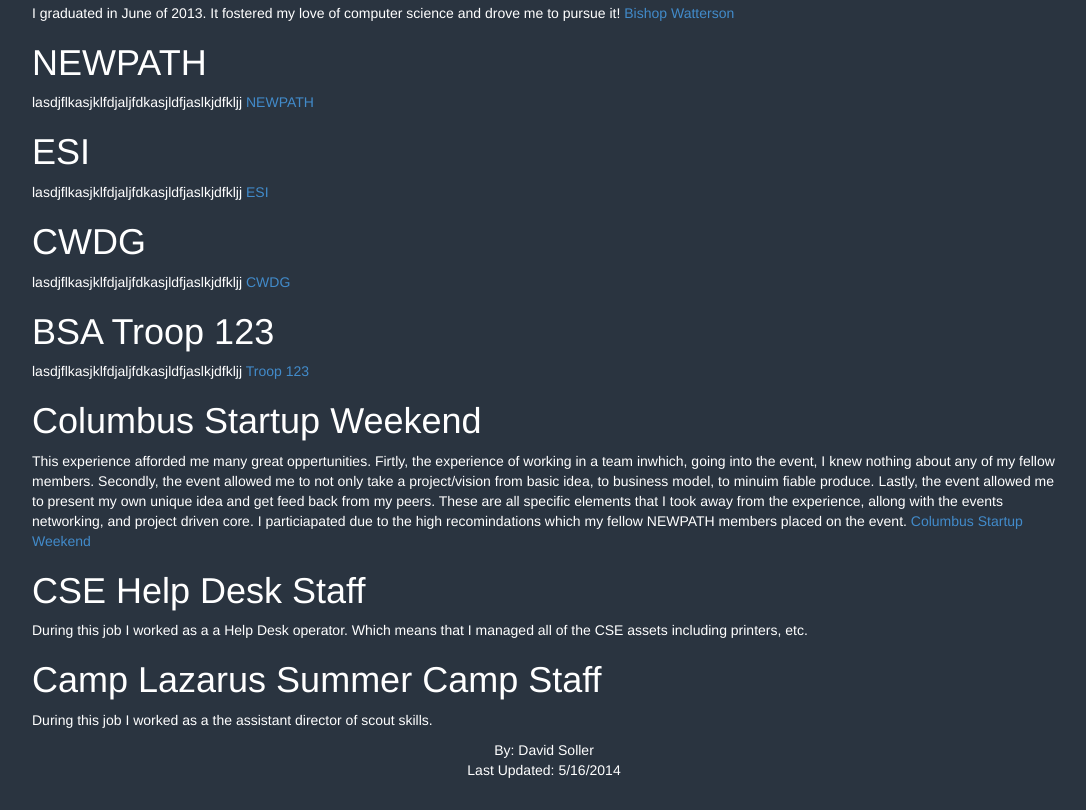
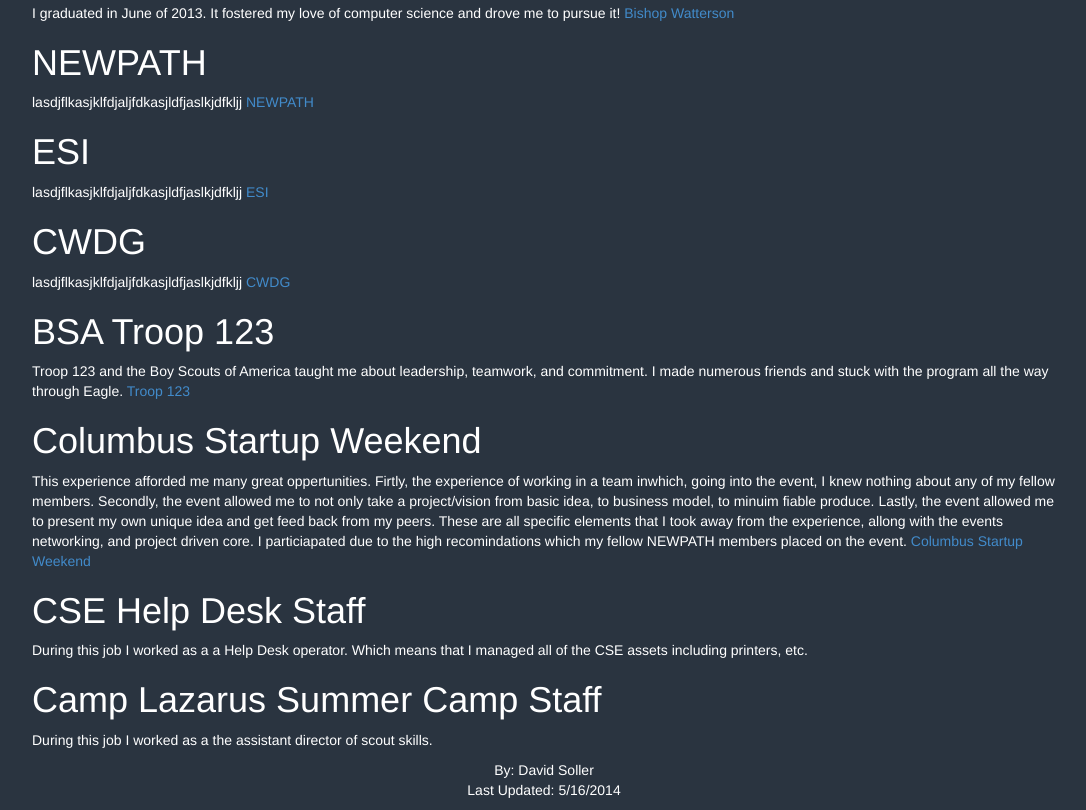
Before and after one commit to 3ygun/3ygun.github.io, a plain HTML site: page index.html in a window 1280 px wide. Shown: the part 866-1676 px from the top of the page, without its empty margins (96-1182 px from the left). Drawn offline with nearby package versions, Linux system fonts and the light colour scheme.

Commit message:
Added content to the BSA Troop 123 part.

```diff
--- a/index.html
+++ b/index.html
@@ -104,7 +104,7 @@
 			</div>
 			<div>
 				<h1>BSA Troop 123</h1>
-				<p>lasdjflkasjklfdjaljfdkasjldfjaslkjdfkljj <a href="http://www.http://troop123.org/">Troop 123</a></p>
+				<p>Troop 123 and the Boy Scouts of America taught me about leadership, teamwork, and commitment.  I made numerous friends and stuck with the program all the way through Eagle.  <a href="http://www.http://troop123.org/">Troop 123</a></p>
 			</div>
 			<div>
 				<h1>Columbus Startup Weekend</h1>
```
